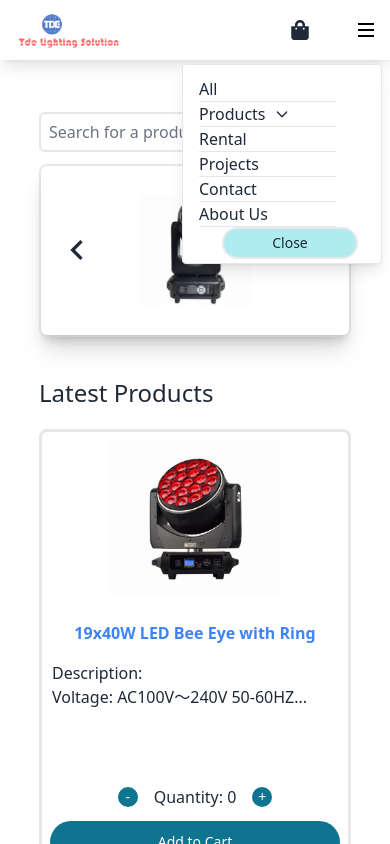
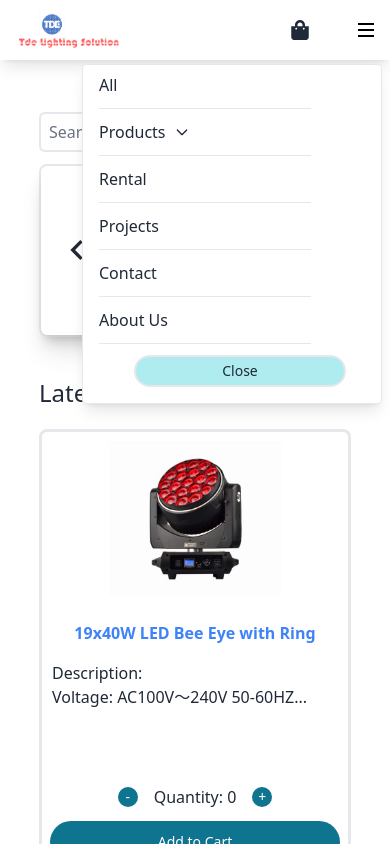
Before and after one commit to dantee8/Tde-lighting-Solutions, a React (Vite) app: page / in a window 390 px wide. Both pictures are taken after a click on the element 366 px from the left and 30 px from the top of the page. Shown: the top 844 px of the page. Built offline with nearby package versions, Linux system fonts and the light colour scheme.

Commit message:
fixed mobile navmenu

```diff
--- a/src/components/NavBar.jsx
+++ b/src/components/NavBar.jsx
@@ -73,8 +73,8 @@ const NavBar = () => {
             <span className="w-4 h-[1px]  border-black border-[1px]"></span>
           </div>
           {menuDrop && (
-            <div className=" absolute  top-16 shadow-lg right-2 border-[1px]  bg-white z-20  w-[200px] h-[200px] rounded flex">
-              <ul className="flex flex-col w-full justify-between ml-4 items-start my-3">
+            <div className=" absolute  top-16 shadow-lg right-2 border-[1px]  bg-white z-20  w-[300px] h-[340px]  rounded flex">
+              <ul className="flex flex-col w-full justify-between ml-4 items-start my-2 ">
                 <li>
                   <Link>All</Link>
                 </li>
@@ -122,7 +122,7 @@ const NavBar = () => {
                 <li className="w-3/4 mx-auto items-center text-center ">
                   <button
                     onClick={() => handleMenuToggle()}
-                    className="border-2 bg-teal-200 hover:bg-teal-500 py-1 w-full  text-sm rounded-full px-5 "
+                    className="border-2 bg-teal-200 mb-2 hover:bg-teal-500 py-1 w-full  text-sm rounded-full px-5 "
                   >
                     Close
                   </button>
```
